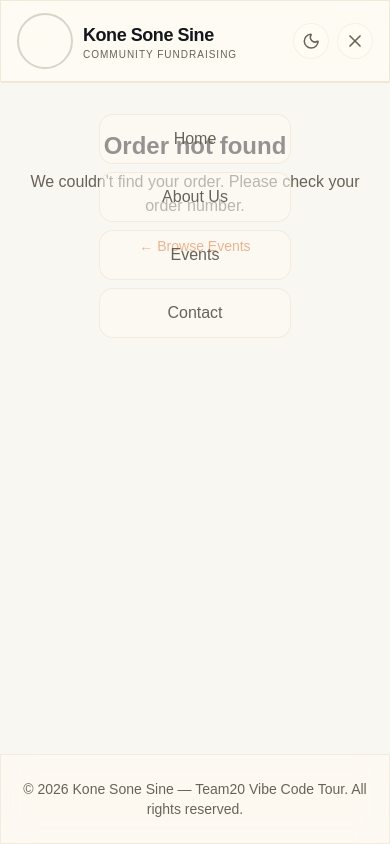
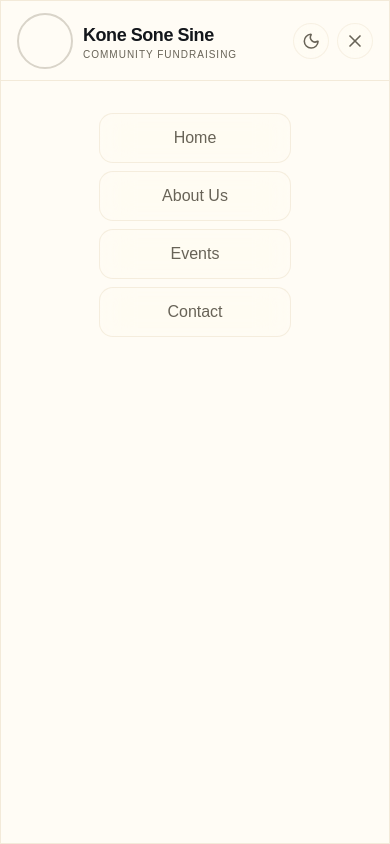
Before and after one commit to vibe-code-tours/team-20-app, a React (Vite) app in the folder app/packages/client/: page /payment-upload in a window 390 px wide. Both pictures are taken after a click on the button 355 px from the left and 41 px from the top of the page. Built offline with nearby package versions, Linux system fonts and the light colour scheme.

Commit message:
bug fix for sticky navigation

```diff
--- a/app/packages/client/src/components/layout/NavLayout.tsx
+++ b/app/packages/client/src/components/layout/NavLayout.tsx
@@ -13,12 +13,23 @@ const navLinks = [
 export default function NavLayout() {
    const [scrolled, setScrolled] = useState(false);
    const [mobileOpen, setMobileOpen] = useState(false);
+   const [menuVisible, setMenuVisible] = useState(false);
 
    useEffect(() => {
       const onScroll = () => setScrolled(window.scrollY > 50);
       window.addEventListener('scroll', onScroll, { passive: true });
       return () => window.removeEventListener('scroll', onScroll);
    }, []);
+
+   // Keep header opaque during menu close animation
+   useEffect(() => {
+      if (mobileOpen) {
+         setMenuVisible(true);
+      } else {
+         const timer = setTimeout(() => setMenuVisible(false), 300);
+         return () => clearTimeout(timer);
+      }
+   }, [mobileOpen]);
 
    // Lock body scroll when mobile menu is open
    useEffect(() => {
@@ -31,8 +42,10 @@ export default function NavLayout() {
    return (
       <div className="min-h-screen flex flex-col">
          <header
-            className={`sticky top-0 z-50 glass-strong transition-all duration-300 ${
-               scrolled ? 'shadow-sm' : ''
+            className={`sticky top-0 z-50 transition-[height,box-shadow] duration-300 ${
+               scrolled || menuVisible
+                  ? 'glass-solid shadow-sm'
+                  : 'glass-strong'
             }`}
          >
             <nav
@@ -101,7 +114,7 @@ export default function NavLayout() {
 
             {/* Mobile Menu Overlay */}
             <div
-               className={`md:hidden fixed inset-0 top-[var(--mobile-nav-top,64px)] z-40 glass-strong transition-all duration-300 ${
+               className={`md:hidden fixed inset-0 top-[var(--mobile-nav-top,64px)] z-40 glass-solid transition-all duration-300 ${
                   mobileOpen
                      ? 'opacity-100 pointer-events-auto'
                      : 'opacity-0 pointer-events-none'
--- a/app/packages/client/src/index.css
+++ b/app/packages/client/src/index.css
@@ -139,6 +139,14 @@
    background: rgba(25, 23, 48, 0.7);
    border: 1px solid rgba(200, 180, 120, 0.1);
 }
+.glass-solid {
+   background: rgba(255, 252, 245, 1);
+   border: 1px solid rgba(200, 170, 120, 0.22);
+}
+.dark .glass-solid {
+   background: rgba(25, 23, 48, 1);
+   border: 1px solid rgba(200, 180, 120, 0.1);
+}
 .glass-subtle {
    background: rgba(255, 252, 245, 0.35);
    backdrop-filter: blur(12px) saturate(160%);
```
